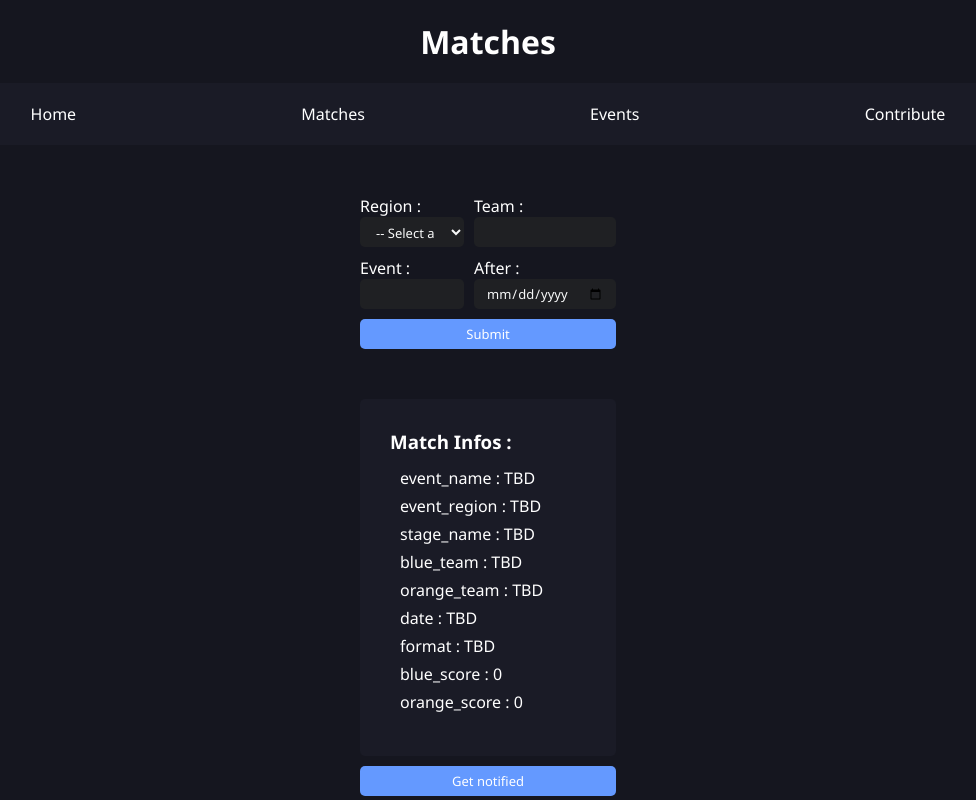
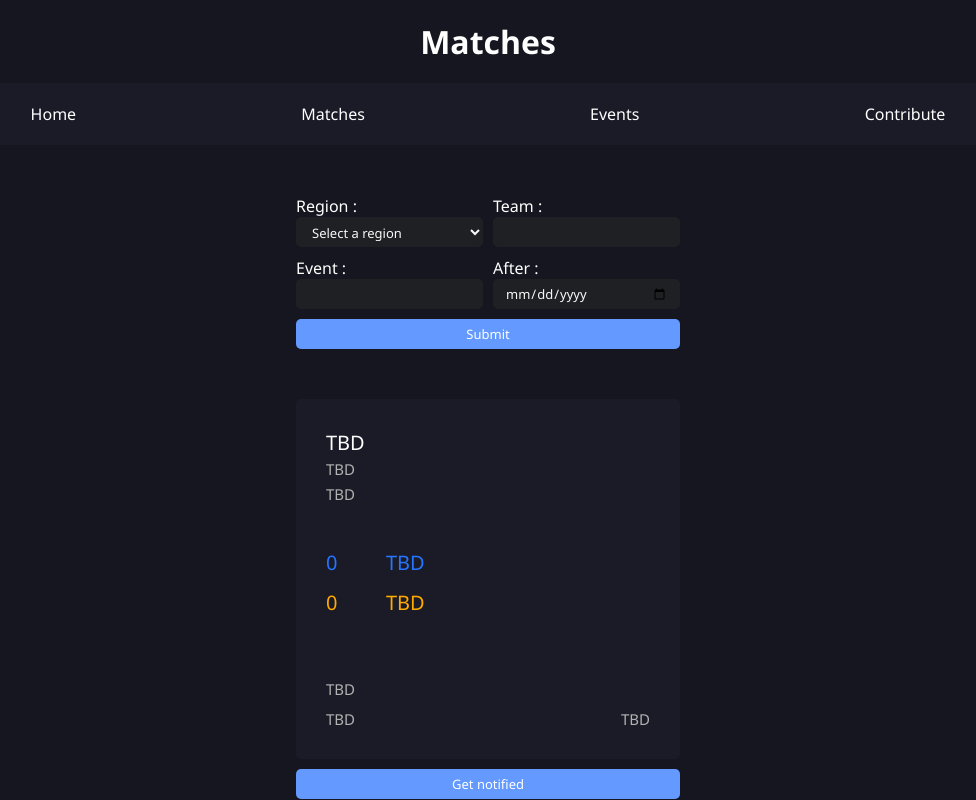
Before and after one commit to Alfred0404/rlcs_scrapper, a Flask app: page /matches in a window 1280 px wide. Shown: the whole page, without its empty margins (152-1128 px from the left). Run offline with Flask 3, Linux system fonts and the light colour scheme; a database or web service that is not in the repository returns one stand-in record (values such as "Sample title"); data that the repository does not hold is empty.

Commit message:
Changed the layout of the matches cards

```diff
--- a/main.py
+++ b/main.py
@@ -52,7 +52,8 @@ def search_match_infos(key, value, match_infos):
         except KeyError:
             pass
     elif key == "date":
-        match_infos["date"] = value
+        match_infos["date"] = value[0:10]
+        match_infos["hour"] = value[11:-4]
     elif key == "format":
         match_infos["format"] = f"{value['type']} of {value['length']}"
     elif key == "stage":
@@ -199,6 +200,7 @@ def get_matches(team="", region="", event="", after=""):
                 "blue_team": "TBD",
                 "orange_team": "TBD",
                 "date": "TBD",
+                "hour": "TBD",
                 "format": "TBD",
                 "blue_score": "0",
                 "orange_score": "0",
--- a/static/matches.css
+++ b/static/matches.css
@@ -50,7 +50,8 @@ h1 {
     color: white;
     padding: 30px;
     border-radius: 5px;
-    width: 20%;
+    width: 30%;
+    height: auto;
     display: flex;
     flex-direction: column;
     justify-content: center;
@@ -58,10 +59,104 @@ h1 {
 
 .match-infos-container {
     padding: 10px;
+    height: 300px;
+    position: relative;
 }
 
 .match-info {
-    padding-block: 3px;
+    position: absolute;
+}
+
+#blue_team,
+#blue_score {
+    color: rgb(37, 117, 255);
+}
+
+#orange_team,
+#orange_score {
+    color: rgb(255, 170, 0);
+}
+
+#orange_score,
+#blue_score {
+    font-size: 20px;
+    font-weight: 500;
+}
+
+#blue_team {
+    font-size: 20px;
+    font-weight: 500;
+    top: 120px;
+    left: 60px;
+}
+
+#blue_score {
+    font-size: 20px;
+    font-weight: 500;
+    top: 120px;
+    left: 0;
+}
+
+#orange_score {
+    font-size: 20px;
+    font-weight: 500;
+    top: 160px;
+    left: 0;
+}
+
+#orange_team {
+    font-size: 20px;
+    font-weight: 500;
+    top: 160px;
+    left: 60px;
+}
+
+#event_name {
+    font-size: 20px;
+    font-weight: 500;
+    color: white;
+    top: 0;
+    left: 0;
+}
+
+#stage_name {
+    font-size: 15px;
+    font-weight: 500;
+    top: 30px;
+    left: 0;
+    color: rgb(178, 178, 178);
+}
+
+#event_region {
+    font-size: 15px;
+    font-weight: 500;
+    top: 55px;
+    left: 0;
+    color: rgb(178, 178, 178);
+}
+
+#date {
+    font-size: 15px;
+    font-weight: 500;
+    color: rgb(178, 178, 178);
+    bottom: 0;
+    left: 0;
+}
+
+#hour {
+    font-size: 15px;
+    font-weight: 500;
+    color: rgb(178, 178, 178);
+    bottom: 0;
+    right: 0;
+}
+
+#format {
+    font-size: 15px;
+    font-weight: 500;
+    top: 250px;
+    left: 0;
+    color: rgb(178, 178, 178);
 }
 
 .get-notified {
@@ -78,7 +173,7 @@ h1 {
 }
 
 form {
-    width: 20%;
+    width: 30%;
     margin-left: auto;
     margin-right: auto;
     display: grid;
--- a/templates/events.html
+++ b/templates/events.html
@@ -19,7 +19,7 @@
         <div class="input-group">
             <label for="region">Region :</label><br>
             <select name="region" id="">
-                <option value=""> -- Select a region -- </option>
+                <option value="">Select a region</option>
                 <option value="EU">Europe</option>
                 <option value="NA">North America</option>
                 <option value="SAM">South America</option>
--- a/templates/matches.html
+++ b/templates/matches.html
@@ -15,11 +15,11 @@
         <a href="/events">Events</a>
         <a href="https://github.com/Alfred0404/rlcs_scrapper" target="_blank">Contribute</a>
     </div>
-    <form method="POST" action="/matches">
+    <form method="POST" action="/matches" class="filter-form">
         <div class="input-group">
             <label for="region">Region :</label><br>
             <select name="region" id="">
-                <option value=""> -- Select a region -- </option>
+                <option value="">Select a region</option>
                 <option value="EU">Europe</option>
                 <option value="NA">North America</option>
                 <option value="SAM">South America</option>
@@ -46,12 +46,11 @@
         {% for match in matches %}
         {% if match%}
         <li class="match">
-            <h3>Match Infos :</h3>
-            <ul class="match-infos-container">
+            <div class="match-infos-container">
                 {% for key, value in match.items() %}
-                <li class="match-info">{{key}} : {{value}}</li>
+                <p class="match-info" id="{{key}}">{{value}}</p>
                 {% endfor %}
-            </ul>
+            </div>
         </li>
         <form action="/notify" method="POST">
             <input type="hidden" name="match_info" value="{{match}}">
```
